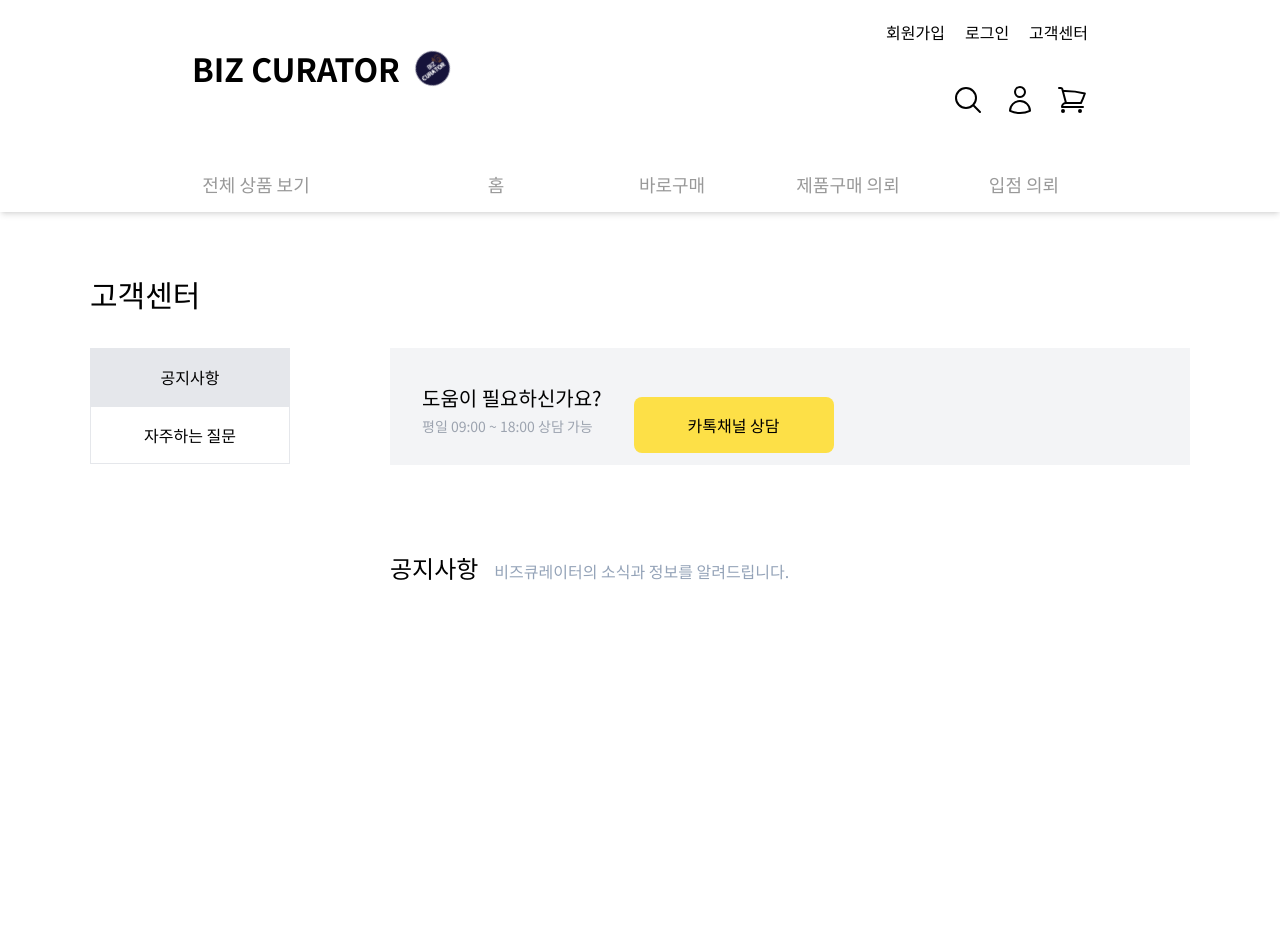
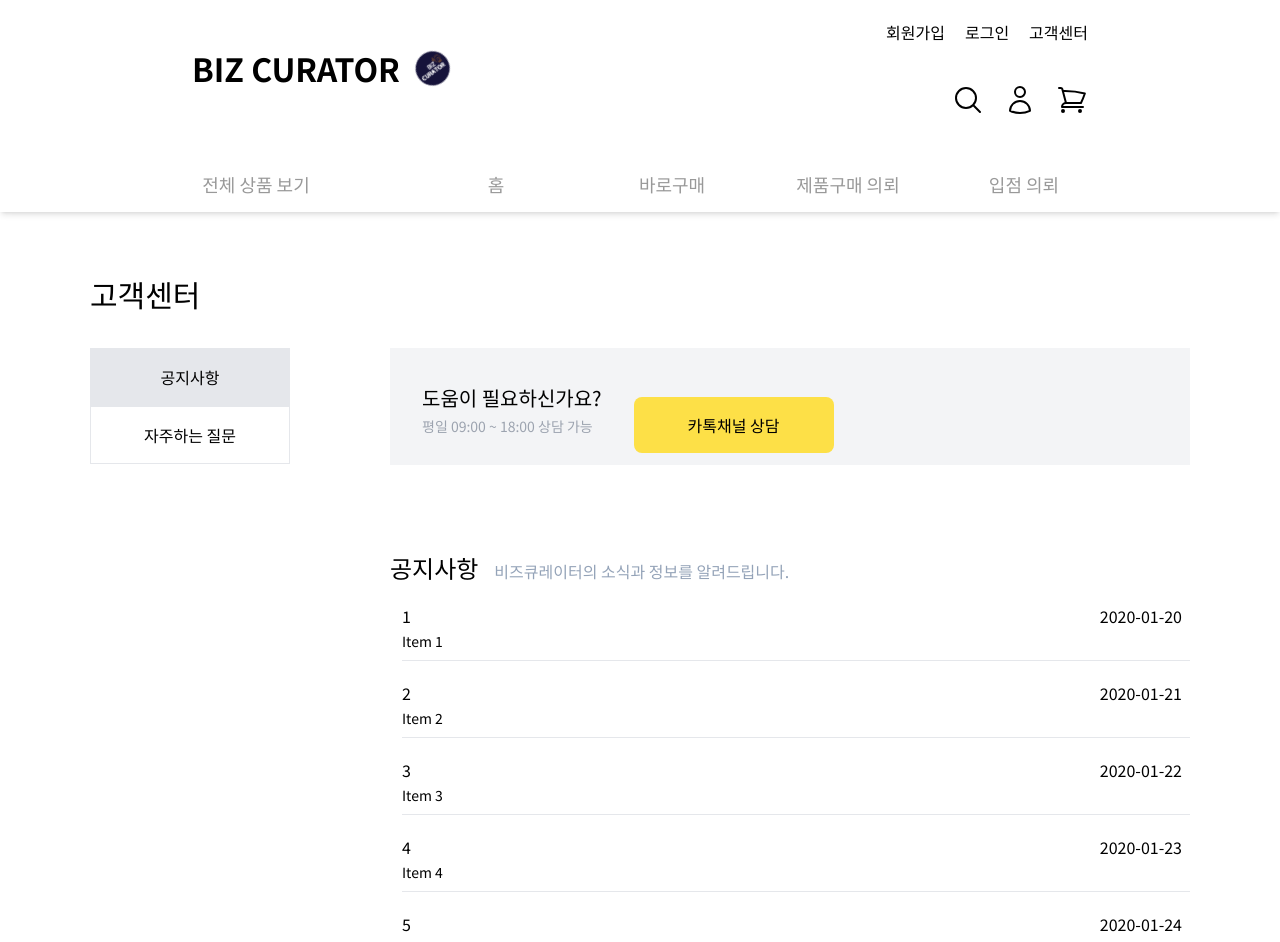
Before and after one commit to Muhan-Company/bizcurator-ecommerce, a Next.js app: page /customer in a window 1280 px wide. Shown: the top 942 px of the page. Before the commit the page ends 800 px from the top, so only its background shows below. Built offline with nearby package versions, Linux system fonts and the light colour scheme.

Commit message:
feat: 공지사항list 아코디언 적용 #6

```diff
--- a/components/DownHeader.tsx
+++ b/components/DownHeader.tsx
@@ -1,5 +1,5 @@
 import Link from 'next/link';
-// import { BarsIcon } from './Icons';
+import { BarsIcon } from './Icons';
 import NavLink from './NavLink';
 import HeaderDropdown from './HeaderDropdown';
 
--- a/components/customer/CustomerTabMenu.tsx
+++ b/components/customer/CustomerTabMenu.tsx
@@ -25,7 +25,7 @@ const CustomerTabMenu: FC<TabsProps> = ({
             <div className="flex md:w-[200px] md:flex-col">
                 {tabs.map((tab) => (
                     <div
-                        className={`text-base w-1/2 md:w-full py-4 text-center mb:w-56 mb:py-5 block border border-gray-200 hover:bg-gray-200
+                        className={`text-base cursor-pointer w-1/2 md:w-full py-4 text-center mb:w-56 mb:py-5 block border border-gray-200 hover:bg-gray-200
                         ${tab.index === selectedTab ? "bg-gray-200" : ""}`}
                         key={tab.index}
                         onClick={() => onClick(tab.index)}
--- a/components/customer/Kakao_consult.tsx
+++ b/components/customer/Kakao_consult.tsx
@@ -7,7 +7,10 @@ export default function Kakao() {
                     {/* <br />*제품교환의 경우 카톡 채널로 바로 연락 부탁드립니다. */}
                 </span>
             </div>
-            <button className="w-10/12 md:w-[200px] bg-yellow-300 py-4 mx-8 rounded-lg mb-3">카톡채널 상담</button>
+            <button
+                className="w-10/12 md:w-[200px] bg-yellow-300 py-4 mx-8 rounded-lg mb-3"
+
+            >카톡채널 상담</button>
         </div>
     )
 }
--- a/components/customer/Notice.tsx
+++ b/components/customer/Notice.tsx
@@ -1,13 +1,38 @@
 import React, { FC, Fragment } from "react";
+import NoticeList from "./NoticeList";
+
+interface Item {
+    id: number;
+    title: string;
+    content: string;
+    date: string;
+}
+
+const dummyData: Item[] = [
+    {
+        id: 1, title: 'Item 1', content: '도매구매 100만 판매 돌파 이벤트를 위해 공지를 썼습니다. 본 이벤트 내용은 메인화면에 공지할 예정오니 참고 바랍니다. 도매구매 100만 판매 돌파 이벤트를 위해 공지를 썼습니다. 본 이벤트 내용은 메인화면에 공지할 예정오니 참고 바랍니다. 도매구매 100만 판매 돌파 이벤트를 위해 공지를 썼습니다. 본 이벤트 내용은 메인화면에 공지할 예정오니 참고 바랍니다. 감사합니다.', date: '2020-01-20'
+    },
+    {
+        id: 2, title: 'Item 2', content: '222', date: '2020-01-21'
+    },
+    {
+        id: 3, title: 'Item 3', content: '333', date: '2020-01-22'
+    },
+    {
+        id: 4, title: 'Item 4', content: '444', date: '2020-01-23'
+    },
+    {
+        id: 5, title: 'Item 5', content: '555', date: '2020-01-24'
+    }
+]
 
 const Notice: FC<{}> = () => {
     return (
         <Fragment>
-            <div
-                className="md:absolute md:right-0 md:w-[800px]  md:mt-[88px]"
-            >
-                <h3 className="md:text-2xl md:inline-block">공지사항</h3>
-                <span className="md:text-slate-400 md:ml-4">비즈큐레이터의 소식과 정보를 알려드립니다.</span>
+            <div className="md:absolute md:right-0 md:w-[800px]  md:mt-[88px]">
+                <h3 className="hidden md:inline-block md:text-2xl">공지사항</h3>
+                <span className="hidden md:inline-block md:text-slate-400 md:ml-4">비즈큐레이터의 소식과 정보를 알려드립니다.</span>
+                <NoticeList item={dummyData} />
             </div>
         </Fragment>
     )
--- /dev/null
+++ b/components/customer/NoticeList.tsx
@@ -0,0 +1,44 @@
+import { useState } from "react";
+
+interface Item {
+    id: number;
+    title: string;
+    content: string;
+    date: string;
+}
+
+interface ItemListProps {
+    item: Item[];
+}
+
+export default function NoticeList({ item }: ItemListProps) {
+    const [selectIndex, setSelectIndex] = useState<number | null>(null)
+
+    const listClick = (index: number) => {
+        setSelectIndex(selectIndex === index ? null : index);
+    }
+
+    return (
+        <div>
+            {item?.map((item, index) => (
+                <div
+                    className="ml-3 pt-5 pb-2 border-b cursor-pointer relative"
+                    onClick={() => listClick(index)}
+                    key={index}>
+                    <span className="block">{item.id}</span>
+                    <span className="text-sm">{item.title}</span>
+                    {selectIndex === index &&
+                        <>
+                            <div
+                                className=" break-words py-9 px-5"
+                            >
+                                {item.content}
+                            </div>
+                        </>
+                    }
+                    <span className="absolute top-5 right-2">{item.date}</span>
+                </div>
+            ))}
+        </div>
+    )
+}
--- a/components/customer/Question.tsx
+++ b/components/customer/Question.tsx
@@ -1,13 +1,32 @@
 import React, { FC, Fragment } from "react";
+import QuestionList from "./QuestionList";
+
+interface Item {
+    id: number;
+    title: string;
+    content: string;
+    date: string;
+}
+
+const dummyData: Item[] = [
+    {
+        id: 1, title: '질문 1', content: '111', date: '2020-01-20'
+    },
+    {
+        id: 2, title: '질문 2', content: '222', date: '2020-01-21'
+    },
+    {
+        id: 3, title: '질문 3', content: '333', date: '2020-01-22'
+    }
+]
 
 const Question: FC<{}> = () => {
     return (
         <Fragment>
-            <div
-                className="md:absolute md:right-0 md:w-[800px]  md:mt-[88px]"
-            >
-                <h3 className="md:text-2xl md:inline-block">자주하는 질문</h3>
-                <span className="md:text-slate-400 md:ml-4">고객님들께서 자주 해주시는 질문에 대한 응답입니다.</span>
+            <div className="md:absolute md:right-0 md:w-[800px]  md:mt-[88px]">
+                <h3 className="hidden md:inline-block md:text-2xl ">자주하는 질문</h3>
+                <span className="hidden md:inline-block md:text-slate-400 md:ml-4">고객님들께서 자주 해주시는 질문에 대한 응답입니다.</span>
+                <QuestionList item={dummyData} />
             </div>
         </Fragment>
     )
--- /dev/null
+++ b/components/customer/QuestionList.tsx
@@ -0,0 +1,25 @@
+interface Item {
+    id: number;
+    title: string;
+    content: string;
+    date: string;
+}
+
+interface ItemListProps {
+    item: Item[];
+}
+
+
+export default function QuestionList({ item }: ItemListProps) {
+    return (
+        <div>
+            {item?.map(item => (
+                <div key={item.id}>
+                    <span>{item.title}</span>
+                    <span>{item.content}</span>
+                    <span>{item.date}</span>
+                </div>
+            ))}
+        </div>
+    )
+}
```
